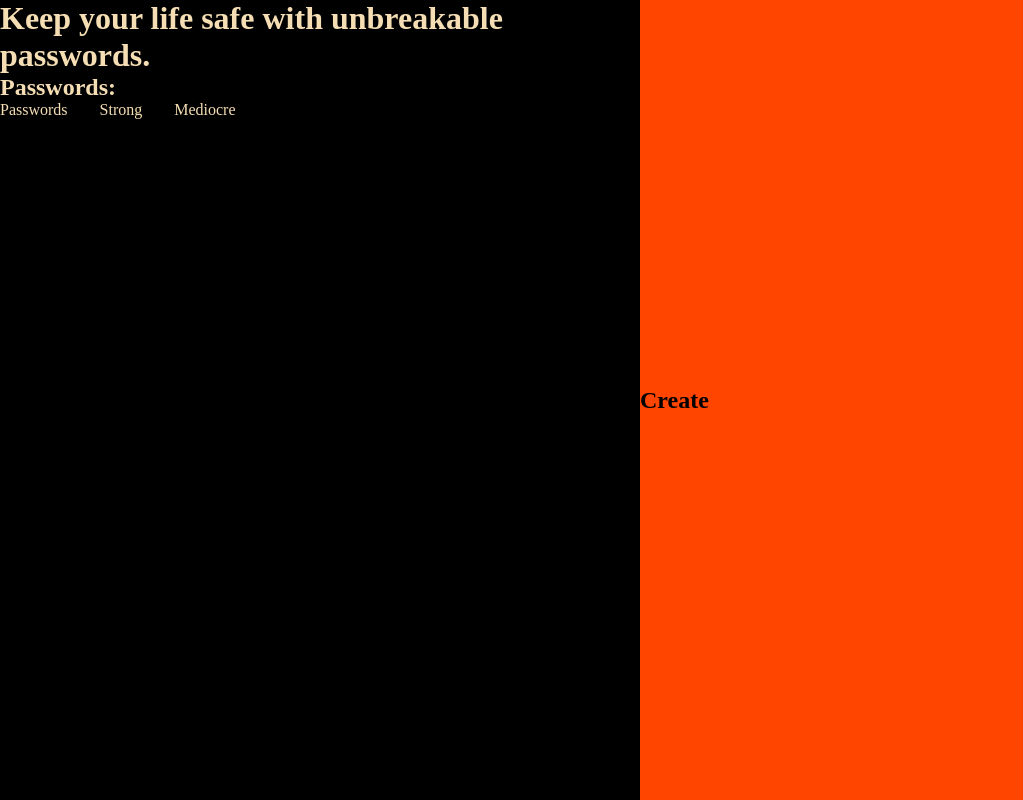
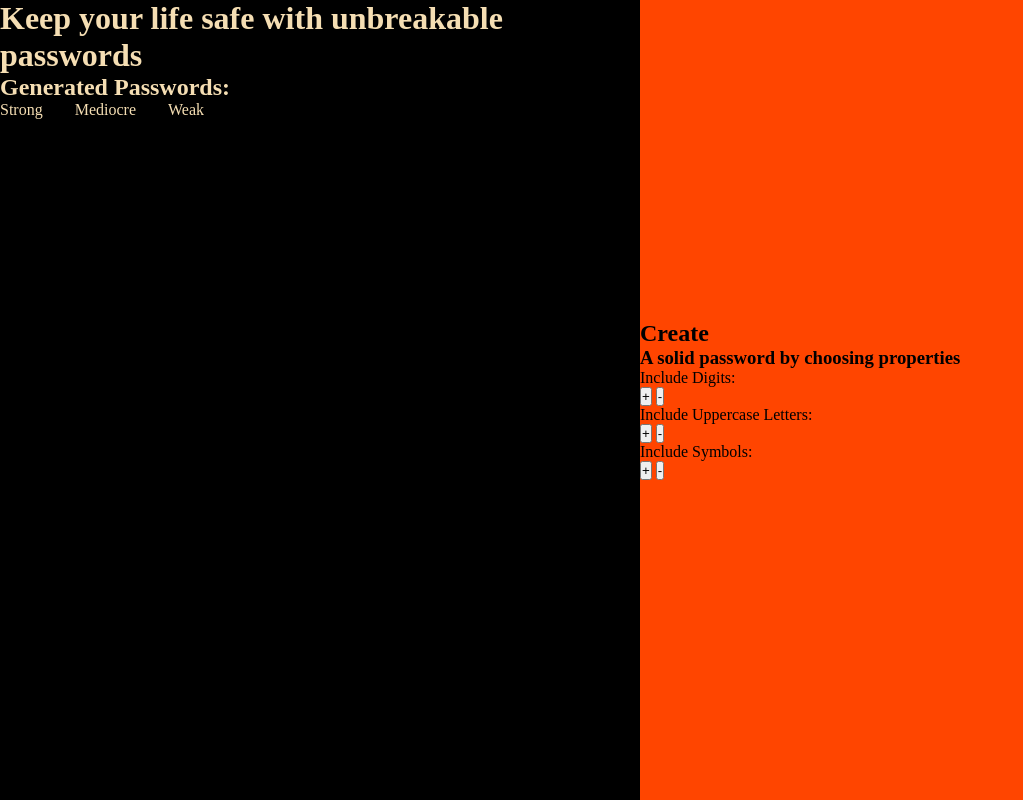
Before and after one commit to pawelek7k/password-generator, a website: page index.html in a window 1280 px wide. Shown: the whole page, without its empty margins (0-1023 px from the left). Drawn offline with Linux system fonts and the light colour scheme.

Commit message:
Update index.html

```diff
--- a/index.html
+++ b/index.html
@@ -4,33 +4,57 @@
 <head>
     <meta charset="UTF-8">
     <meta name="viewport" content="width=device-width, initial-scale=1.0">
-    <title>Password generator</title>
+    <title>Password Generator</title>
     <link rel="stylesheet" href="./styles/styles.css">
 </head>
 
 <body>
     <main>
         <div class="password-list-container">
-            <h1>Keep your life safe with unbreakable passwords.</h1>
-            <h2>Passwords:</h2>
+            <h1>Keep your life safe with unbreakable passwords</h1>
+            <h2>Generated Passwords:</h2>
             <div class="number-of-passwords">
                 <div>
-                    <div></div>
-                    <p>Passwords</p>
-                </div>
-                <div>
-                    <div></div>
+                    <div class="strong"></div>
                     <p>Strong</p>
                 </div>
                 <div>
-                    <div></div>
+                    <div class="mediocre"></div>
                     <p>Mediocre</p>
+                </div>
+                <div>
+                    <div class="weak"></div>
+                    <p>Weak</p>
                 </div>
             </div>
         </div>
         <div class="create-password-container">
             <h2>Create</h2>
-            <form action=""></form>
+            <h3>A solid password by choosing properties</h3>
+
+            <div class="option digits">
+                <label for="digits">Include Digits:</label>
+                <div>
+                    <button class="increment" data-type="digits">+</button>
+                    <button class="decrement" data-type="digits">-</button>
+                </div>
+            </div>
+
+            <div class="option capitals">
+                <label for="capitals">Include Uppercase Letters:</label>
+                <div>
+                    <button class="increment" data-type="capitals">+</button>
+                    <button class="decrement" data-type="capitals">-</button>
+                </div>
+            </div>
+
+            <div class="option symbols">
+                <label for="symbols">Include Symbols:</label>
+                <div>
+                    <button class="increment" data-type="symbols">+</button>
+                    <button class="decrement" data-type="symbols">-</button>
+                </div>
+            </div>
         </div>
     </main>
 </body>
```
